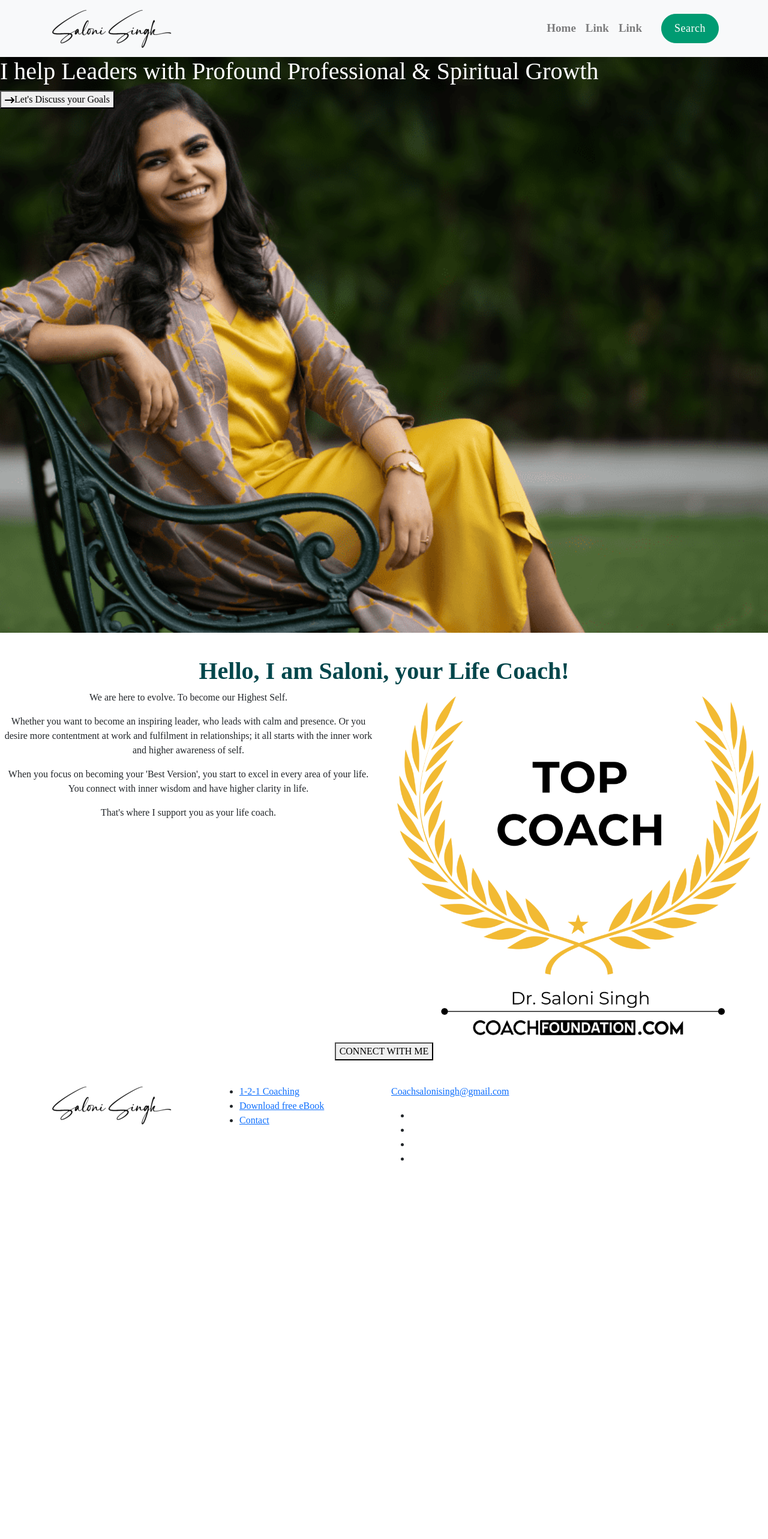
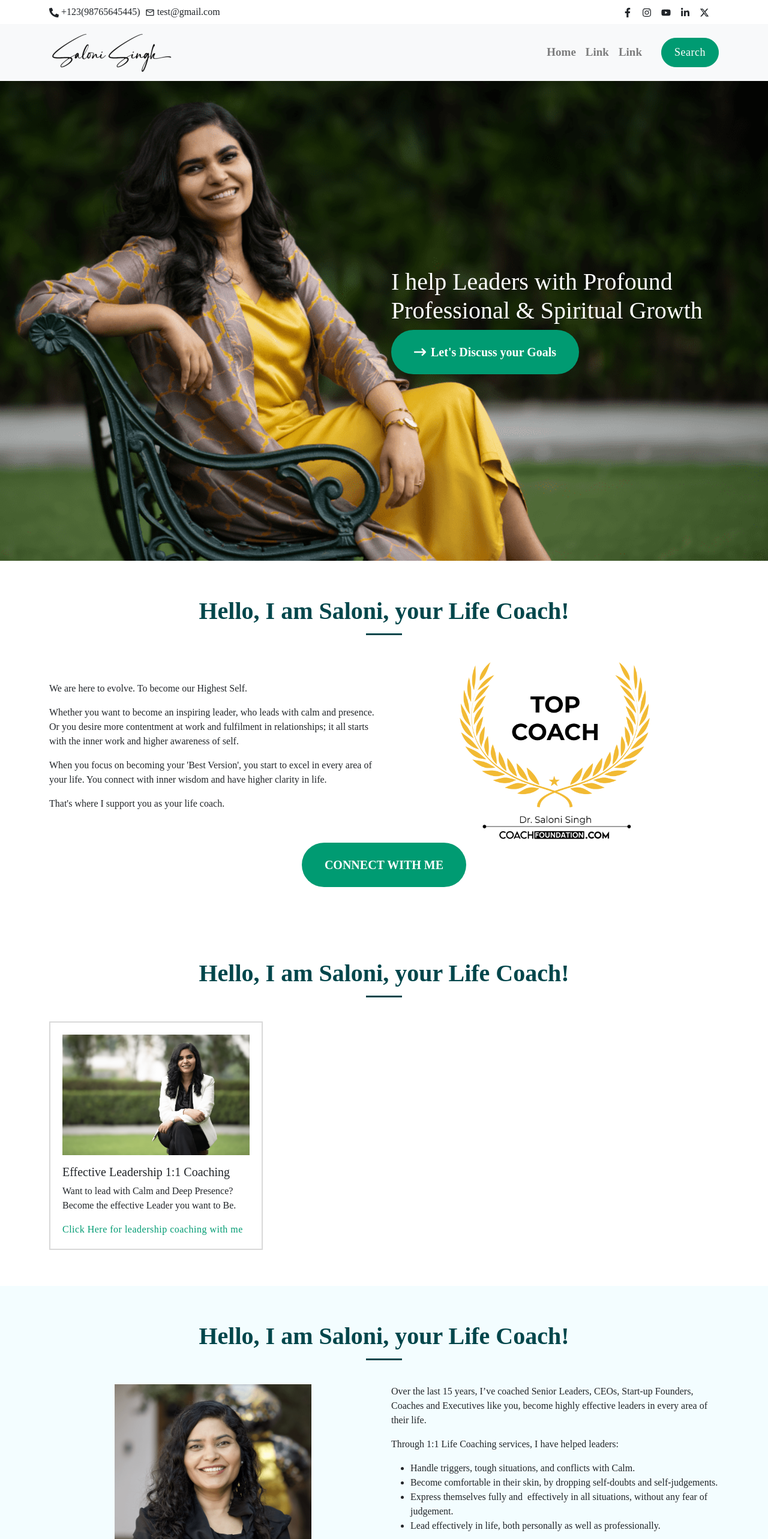
Before and after one commit to Fallen-6121995/astroDeepak, a Next.js app: page / in a window 1280 px wide. Shown: the top 2566 px of the page at 60% size. Before the commit the page ends 1960 px from the top, so only its background shows below. Built offline with nearby package versions, Linux system fonts and the light colour scheme; a web font is replaced by a local one.

Commit message:
home page design

```diff
--- a/src/app/globals.css
+++ b/src/app/globals.css
@@ -6,13 +6,41 @@ img {
 
 :root {
   --mainGreen: #009b72;
+  --lightGreen: #007556;
   --mainWhite: #fff;
 }
 
 body {
   font-family: "Nunito";
 }
-
+.secPadding {
+  padding: 60px 0px;
+}
+.cta-btn {
+  color: #fff;
+  background-color: var(--mainGreen);
+  border-color: var(--mainGreen);
+  border-radius: 100px;
+  display: inline-block;
+  text-decoration: none;
+  padding: 20px 36px;
+  font-size: 20px;
+  font-weight: 700;
+  border: 2px solid transparent;
+  display: flex;
+  align-items: center;
+}
+.cta-btn:hover {
+  color: #fff;
+  background-color: #007556;
+  border-color: #007556;
+}
+.lifeCoachBtn .cta-btn {
+   margin: 0 auto;
+}
+.cta-btn-com a {
+   text-decoration: none;
+}
 /* navbar css */
 .pa_navbar .nav-link {
   color: rgba(0, 0, 0, 0.5);
@@ -170,11 +198,14 @@ mark {
 }
 
 .banner-section {
-  height: 120vh;
+  height: 100vh;
   background-image: url("/images/Saloni_singh_banner.png");
   background-position: top center;
   background-repeat: no-repeat;
   background-size: cover;
+  display: flex;
+  align-items: center;
+  justify-content: center;
 }
 .headline-text {
   width: 100%;
@@ -187,11 +218,62 @@ mark {
 
 /*--end banner css--*/
 
-.life-coach-sec {
-  padding: 40px 0px;
-  text-align: center;
+/*--start life coach css--*/
+
+.sectionHeadingDiv h2 {
+   position: relative;
+   display: inline-block;
 }
+.sectionHeadingDiv {
+   text-align: center;
+}
+.sectionHeadingDiv h2::before {
+  position: absolute;
+  content: '';
+  width: 60px;
+  height: 3px;
+  background-color: #01464b;
+  bottom: -16px;
+  left: 0;
+  right: 0;
+  margin: 0 auto;
+ }
 
+ .top-coach-img img {
+    width: 100%;
+    max-width: 60%;
+    margin: 0 auto;
+ }
+
+ /*--start about sec css--*/
+ .coachAbout {
+    background-color: #F3FDFF;
+ }
+
+ .aboutLeft img {
+    width: 100%;
+    max-width: 60%;
+}
+/*--services section css--*/
+.servicesCard {
+  border: 2px solid #00000026;
+  padding: 20px;
+}
+.ser_Content a {
+    color: var(--mainGreen);
+    text-decoration: none;
+    letter-spacing: 0.5px;
+    transition: all 0.3s ease;
+}
+.ser_Content a:hover {
+    color: #007556;
+ }
+
+
+ /*--start footer--*/
+ .footer {
+  background-color: #F4F1F1;
+}
 /*--start Responsive--*/
 
 @media (min-width: 1200px) and (max-width: 1300px) {
--- a/src/app/page.tsx
+++ b/src/app/page.tsx
@@ -3,25 +3,35 @@ import { FaArrowRightLong } from "react-icons/fa6";
 import SectionHeading from "../components/SeactionHeading/SectionHeading";
 import { sectionOneHeading } from "../data";
 import { Col, Row } from "react-bootstrap";
+import { Container } from 'react-bootstrap';
 import SectionBtn from "../components/sectionBtn/SectionBtn";
 
 export default function Home() {
   return (
     <div>
-      <div className="banner-section">
+      <section className="banner-section">
+      <Container>
+      <Row>
+      <Col lg={6}></Col>
+      <Col lg={6}>
         <div className="headline-text">
           <h1>I help Leaders with Profound Professional & Spiritual Growth</h1>
         </div>
         <div className="cta-button-section">
-          <button className="cta-button">
-            <span>
+          <button className="cta-btn">
+            <span className="d-flex me-2">
               <FaArrowRightLong />
             </span>
             Let's Discuss your Goals
           </button>
         </div>
-      </div>
-      <div className="life-coach-sec">
+        </Col>
+        </Row>
+        </Container>
+      </section>
+      {/*--start life coach sec--*/}
+      <section className="life-coach-sec secPadding">
+      <Container>
         <SectionHeading
           tagline={sectionOneHeading}
           color="#01464B"
@@ -29,7 +39,8 @@ export default function Home() {
           fontWeight={600}
         />
         <div className="life-coach-data">
-          <Row>
+
+          <Row className="align-items-center mt-5">
             <Col lg={6}>
               <p>We are here to evolve. To become our Highest Self.</p>
               <p>
@@ -46,15 +57,79 @@ export default function Home() {
               <p>That's where I support you as your life coach.</p>
             </Col>
             <Col lg={6}>
-              <img
-                className="top-coach-img"
-                src="/images/Dr-Saloni-Singh.png"
-              />
+              <div className="top-coach-img text-center">
+                <img src="/images/Dr-Saloni-Singh.png" alt="saloni-Singh" />
+              </div>
             </Col>
-            <SectionBtn label="CONNECT WITH ME" />
+            <div className="lifeCoachBtn text-center">
+              <SectionBtn link="/" label="CONNECT WITH ME" />
+            </div>
           </Row>
-        </div>
-      </div>
+          </div>
+          </Container>
+      </section>
+       {/*--start life coach Services sec--*/}
+       <section className="coachServices secPadding">
+          <Container>
+          <SectionHeading
+              tagline={sectionOneHeading}
+              color="#01464B"
+              fontSize={40}
+              fontWeight={600}
+            />
+              <Row className="mt-5">
+              <Col lg={4}>
+                 <div className="servicesCard">
+                    <img src="/images/services_1.png" alt="services_1" />
+                    <div className="ser_Content mt-3">
+                    <h5>Effective Leadership 1:1 Coaching </h5>
+                    <p>Want to lead with Calm and Deep
+                      Presence? Become the effective
+                      Leader you want to Be.</p>
+                      <a href="#">Click Here for leadership coaching with me</a>
+                      </div>
+                 </div>
+              </Col>
+              </Row>
+          </Container>
+        </section>
+        {/*--start about section--*/}
+        <section className="coachAbout secPadding">
+           <SectionHeading
+              tagline={sectionOneHeading}
+              color="#01464B"
+              fontSize={40}
+              fontWeight={600}
+            />
+           <Container>
+              <Row className="mt-5">
+                <Col md="6">
+                   <div className="aboutLeft text-center">
+                      <img src="/images/Saloni.png"  alt="Saloni" />
+                   </div>
+                </Col>
+                <Col md="6">
+                 <div className="aboutRight">
+                  <p>Over the last 15 years, I’ve coached Senior Leaders, CEOs, Start-up Founders, Coaches and Executives like you,
+                   become highly effective leaders in every area of their life. </p>
+                   <p>Through 1:1 Life Coaching services, I have helped leaders:</p>
+                   <ul>
+                    <li><span>Handle triggers, tough situations, and conflicts with Calm.</span></li>
+                    <li><span>Become comfortable in their skin, by dropping self-doubts and self-judgements.</span></li>
+                    <li><span>Express themselves fully and&nbsp; effectively in all situations, without any fear of judgement.</span></li>
+                    <li><span>Lead effectively in life, both personally as well as professionally.</span></li>
+                  </ul>
+                  <p>Are you too ready to create a Shift your Consciousness? Let’s work together.</p>
+                  <div className="mt-4">
+                    <SectionBtn link="/" label="CONNECT WITH ME" />
+                  </div>
+                </div>
+                </Col>
+              </Row>
+            </Container>
+        </section>
+        {/*--end About section--*/}
+        {/*--start Free eBook--*/}
     </div>
   );
 }
--- a/src/components/Footer/Footer.tsx
+++ b/src/components/Footer/Footer.tsx
@@ -1,8 +1,14 @@
 import React from "react";
+import { FaFacebookF } from "react-icons/fa";
+import { FaInstagram } from "react-icons/fa";
+import { FaYoutube } from "react-icons/fa";
+import { FaLinkedinIn } from "react-icons/fa";
+import { FaXTwitter } from "react-icons/fa6";
+import { FaPhoneAlt } from "react-icons/fa";
 
 function Footer() {
   return (
-    <footer className="footer">
+    <footer className="footer secPadding">
       <div className="container">
         <div className="row">
           <div className="col-md-3">
@@ -37,30 +43,35 @@ function Footer() {
                 <a href="#">Coachsalonisingh@gmail.com</a>
               </p>
               <ul>
+                <li className="list-inline-item mx-2"><FaFacebookF /></li>
+                <li className="list-inline-item mx-2"><FaInstagram /></li>
+                <li className="list-inline-item mx-2"><FaYoutube /></li>
+                <li className="list-inline-item mx-2"><FaLinkedinIn /></li>
+                <li className="list-inline-item mx-2"><FaXTwitter /></li>
+              </ul>
+            </div>
+          </div>
+          <div className="col-md-3">
+          <ul>
               <li>
                 <a href="#">
-                    <i className="fa-brands fa-facebook-f"></i>
+                  <span>1-2-1 Coaching</span>
                 </a>
               </li>
               <li>
                 <a href="#">
-                    <i className="fa-brands fa-instagram"></i>
+                  <span className="elementor-icon-list-text">
+                    Download free eBook
+                  </span>
                 </a>
               </li>
               <li>
                 <a href="#">
-                    <i className="fa-brands fa-linkedin"></i>
-                  </a>
-                </li>
-                <li>
-                  <a href="#">
-                    <i className="fa-brands fa-youtube"></i>
+                  <span className="elementor-icon-list-text">Contact</span>
                 </a>
               </li>
             </ul>
           </div>
-          </div>
-          <div className="col-md-3"></div>
         </div>
       </div>
     </footer>
--- a/src/components/Navbar/Navbar.tsx
+++ b/src/components/Navbar/Navbar.tsx
@@ -3,12 +3,45 @@ import React from "react";
 import Button from "react-bootstrap/Button";
 import Container from "react-bootstrap/Container";
 import Form from "react-bootstrap/Form";
+import { FaFacebookF } from "react-icons/fa";
+import { FaInstagram } from "react-icons/fa";
+import { FaYoutube } from "react-icons/fa";
+import { FaLinkedinIn } from "react-icons/fa";
+import { FaXTwitter } from "react-icons/fa6";
+import { FaPhoneAlt } from "react-icons/fa";
+import { MdOutlineEmail } from "react-icons/md";
 import Nav from "react-bootstrap/Nav";
 import Navbar from "react-bootstrap/Navbar";
+import { Col, Row } from "react-bootstrap";
 import NavDropdown from "react-bootstrap/NavDropdown";
 function HeaderNavbar() {
   return (
     <>
+    <div className="topHeader py-2">
+    <Container>
+       <Row>
+         <Col md={6}>
+         <div className="topHeaderLeft">
+           <ul className="list-inline mb-0">
+               <li className="list-inline-item"><span><FaPhoneAlt /></span> +123(98765645445)</li>
+               <li className="list-inline-item"><span><MdOutlineEmail /></span> test@gmail.com</li>
+            </ul>
+          </div>
+         </Col>
+         <Col md={6}>
+          <div className="topHeaderSocial text-end">
+           <ul className="list-inline mx-2 mb-0">
+             <li className="list-inline-item mx-2"><FaFacebookF /></li>
+             <li className="list-inline-item mx-2"><FaInstagram /></li>
+             <li className="list-inline-item mx-2"><FaYoutube /></li>
+             <li className="list-inline-item mx-2"><FaLinkedinIn /></li>
+             <li className="list-inline-item mx-2"><FaXTwitter /></li>
+           </ul>
+           </div>
+         </Col>
+       </Row>
+       </Container>
+    </div>
       <header className="pa_navbar">
         <Navbar expand="lg" className="bg-body-tertiary">
           <Container>
--- a/src/components/SeactionHeading/SectionHeading.jsx
+++ b/src/components/SeactionHeading/SectionHeading.jsx
@@ -2,7 +2,9 @@ import React from 'react'
 
 function SectionHeading({tagline,color,fontSize,fontWeight}) {
   return (
+    <div className='sectionHeadingDiv'>
     <h2 style={{color:color,fontSize:fontSize, fontWeight:fontWeight}}>{tagline}</h2>
+    </div>
   )
 }
 
--- a/src/components/sectionBtn/SectionBtn.jsx
+++ b/src/components/sectionBtn/SectionBtn.jsx
@@ -3,9 +3,9 @@ import Link from 'next/link'
 
 function SectionBtn({label,clickHandler,link}) {
   return (
-    <div>
+    <div className='cta-btn-com'>
         <Link href={link}>
-            <button onClick={clickHandler}>{label}</button>
+            <button className="cta-btn" onClick={clickHandler}>{label}</button>
         </Link>
     </div>
   )
```
Also changed, not shown: public/images/Saloni.png (added), public/images/services_1.png (added). Lines whose indentation alone changed are shown as unchanged.
